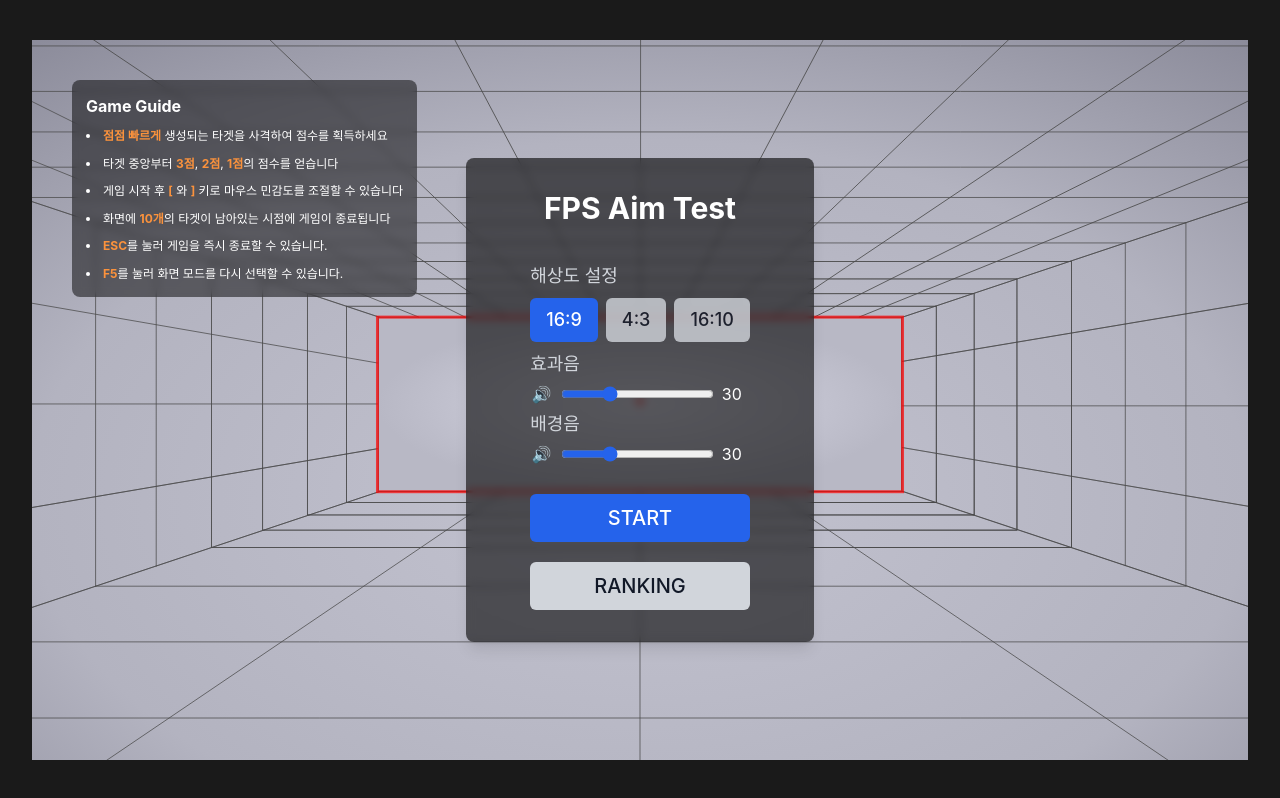
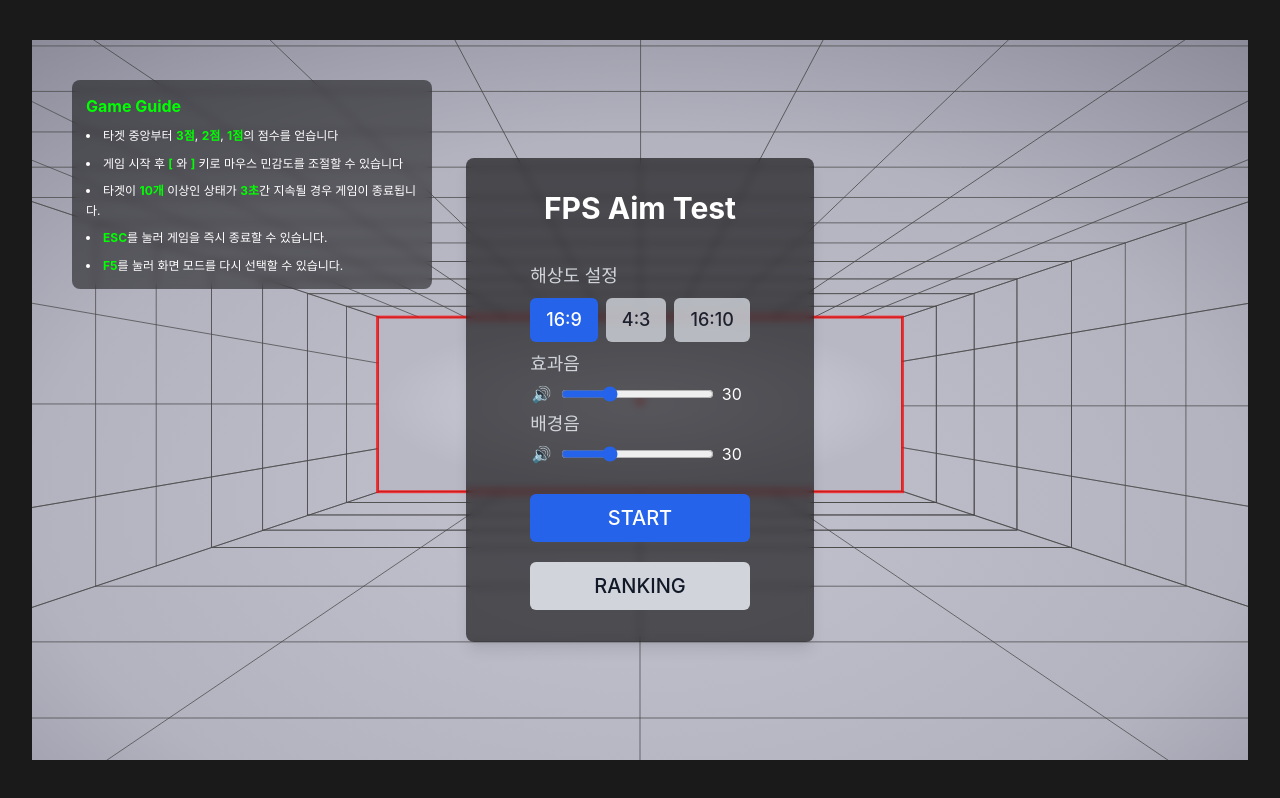
Before and after one commit to Donghunn-Lee/aimtest, a React (Create React App) app: page / in a window 1280 px wide. Both pictures are taken after a click on the button "전체화면 모드". Built offline with nearby package versions, Linux system fonts and the light colour scheme.

Commit message:
chore: 게임 가이드 수정
- 변경된 게임 종료 기준 반영
- 폰트 색상 변경

```diff
--- a/src/components/game/ui/GameGuide.tsx
+++ b/src/components/game/ui/GameGuide.tsx
@@ -7,7 +7,7 @@ interface GameGuideProps {
 const styles = {
   listItem:
     'text-[8px] leading-tight md:text-[9px] md:leading-snug lg:text-[10px] lg:leading-normal xl:text-xs xl:leading-relaxed',
-  highlight: 'text-orange-400 font-bold',
+  highlight: 'text-[#00ff00] font-bold',
 } as const;
 
 const GameGuide = ({ animate = true }: GameGuideProps) => {
@@ -15,14 +15,10 @@ const GameGuide = ({ animate = true }: GameGuideProps) => {
     <div
       className={`absolute left-4 top-4 max-w-[240px] space-y-2 rounded-lg bg-black bg-opacity-50 p-2 text-white backdrop-blur-sm transition-opacity duration-1000 md:left-4 md:top-4 md:max-w-[280px] md:p-2.5 lg:left-8 lg:top-8 lg:max-w-[320px] lg:p-3 xl:left-10 xl:top-10 xl:max-w-[360px] xl:p-3.5 ${animate ? 'opacity-100' : 'opacity-0'}`}
     >
-      <h2 className="text-[11px] font-bold md:text-xs lg:text-sm xl:text-base">
+      <h2 className="text-[11px] font-bold text-[#00ff00] md:text-xs lg:text-sm xl:text-base">
         Game Guide
       </h2>
       <ul className="list-inside list-disc space-y-1 text-xs md:space-y-1 lg:space-y-2 xl:space-y-2">
-        <li className={styles.listItem}>
-          <span className={styles.highlight}>점점 빠르게</span> 생성되는 타겟을
-          사격하여 점수를 획득하세요
-        </li>
         <li className={styles.listItem}>
           타겟 중앙부터 <span className={styles.highlight}>3점</span>,{' '}
           <span className={styles.highlight}>2점</span>,{' '}
@@ -34,8 +30,9 @@ const GameGuide = ({ animate = true }: GameGuideProps) => {
           조절할 수 있습니다
         </li>
         <li className={styles.listItem}>
-          화면에 <span className={styles.highlight}>10개</span>의 타겟이
-          남아있는 시점에 게임이 종료됩니다
+          타겟이 <span className={styles.highlight}>10개</span> 이상인 상태가{' '}
+          <span className={styles.highlight}>3초</span>간 지속될 경우 게임이
+          종료됩니다.
         </li>
         <li className={styles.listItem}>
           <span className={styles.highlight}>ESC</span>를 눌러 게임을 즉시
```
